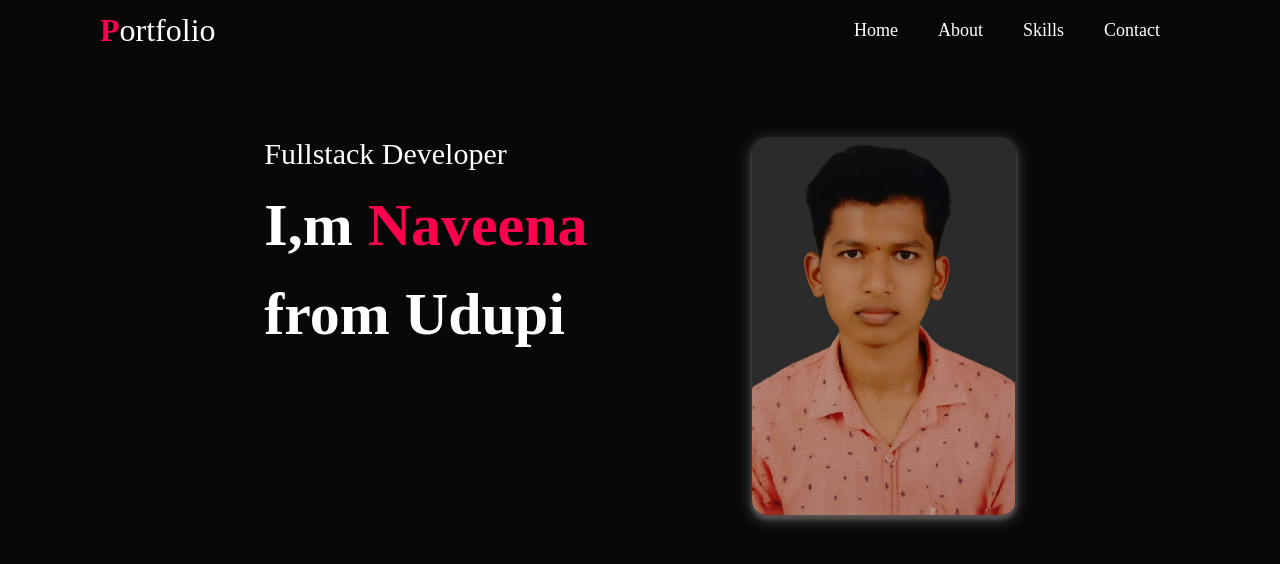
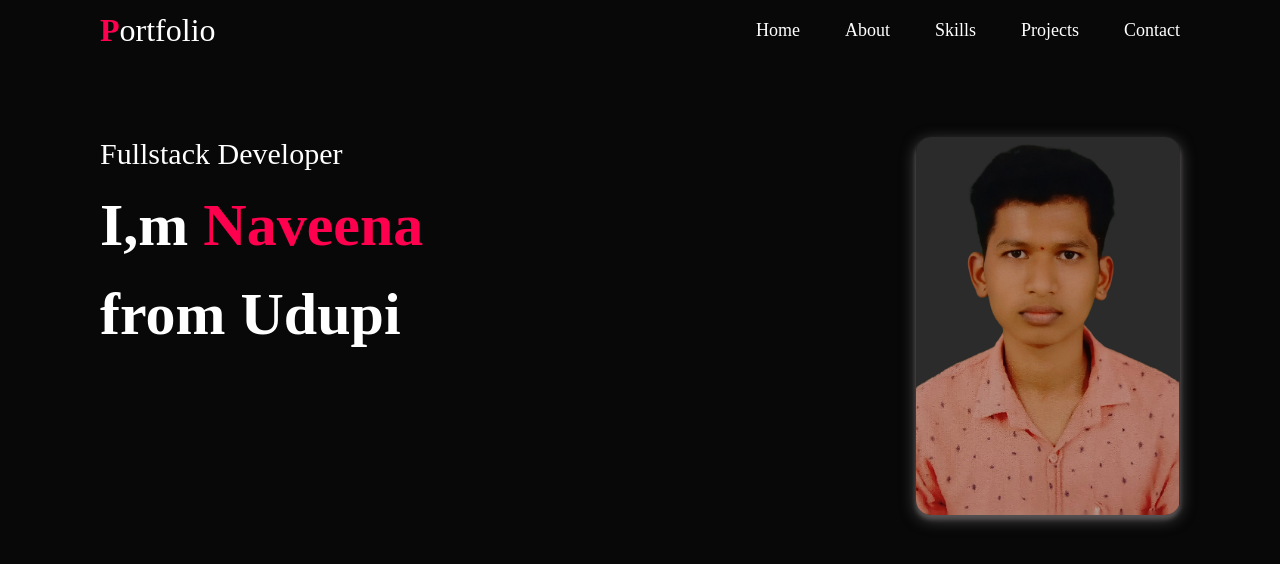
Before and after one commit to Naveenaik/Portfolio, a React (Create React App) app: page / in a window 1280 px wide. Shown: the top 564 px of the page. Built offline with nearby package versions, Linux system fonts and the light colour scheme.

Commit message:
Portfolio

```diff
--- a/src/About.js
+++ b/src/Components/About.js
@@ -1,5 +1,5 @@
 import React from "react";
-import "./about.css";
+import "../Style/about.css";
 function About() {
   return (
     <div className="por-about">
--- a/src/Home.js
+++ b/src/Components/Home.js
@@ -1,6 +1,6 @@
 import React from "react";
-import pro from "./images/profile.jpg";
-import "./Home.css";
+import pro from "../images/profile.jpg";
+import "../Style/Home.css";
 function Home() {
   return (
     <div className="row">
--- a/src/Navbar.css
+++ b/src/Navbar.css
@@ -26,7 +26,7 @@ body{
 .navbar ul li{
     display: inline-block;
     list-style: none;
-    padding:10px 20px;
+    padding:10px 0 10px 45px;
 }
 .navbar ul li a{
     color: #fff;
--- a/src/Navbar.js
+++ b/src/Navbar.js
@@ -19,6 +19,9 @@ function Navbar() {
           <Link to="/skills">Skills</Link>
         </li>
         <li>
+          <Link to="/contact">Projects</Link>
+        </li>
+        <li>
           <Link to="/contact">Contact</Link>
         </li>
       </ul>
--- a/src/Contact.css
+++ b/src/Style/Contact.css
@@ -63,6 +63,7 @@ input[type="submit"] {
   padding: 5px 15px;
   color: aliceblue;
   outline: none;
+  cursor: pointer;
 }
 .SocialMedia p{
   font-size: 2em;
--- a/src/Home.css
+++ b/src/Style/Home.css
@@ -1,6 +1,6 @@
 .row {
   display: flex;
-  justify-content: space-evenly;
+  justify-content:space-between;
   flex-wrap: wrap;
   margin-top: 8%;
 
```
Also changed, not shown: src/App.js (+4 -4 lines), src/Components/Contact.js (renamed from src/Contact.js, +4 -4 lines), src/Components/Skills.js (renamed from src/Skills.js, +10 -10 lines), src/Style/about.css (renamed from src/about.css), src/Style/skills.css (renamed from src/skills.css).
